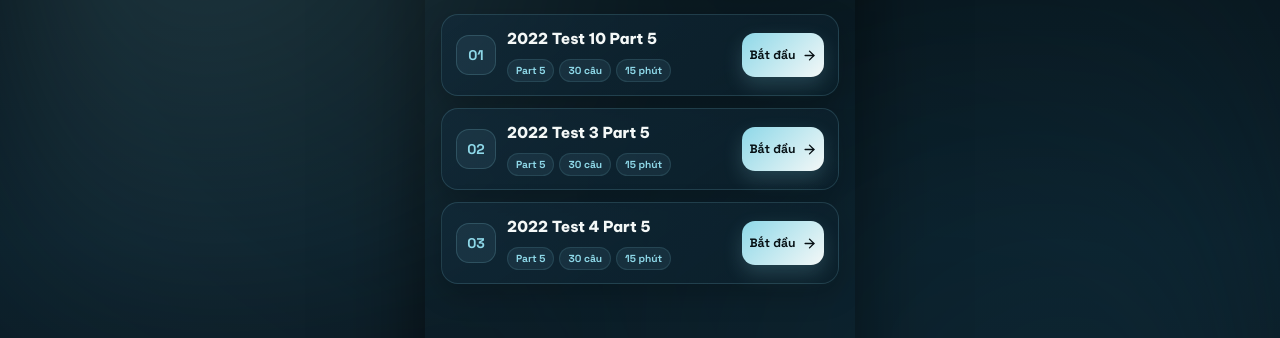
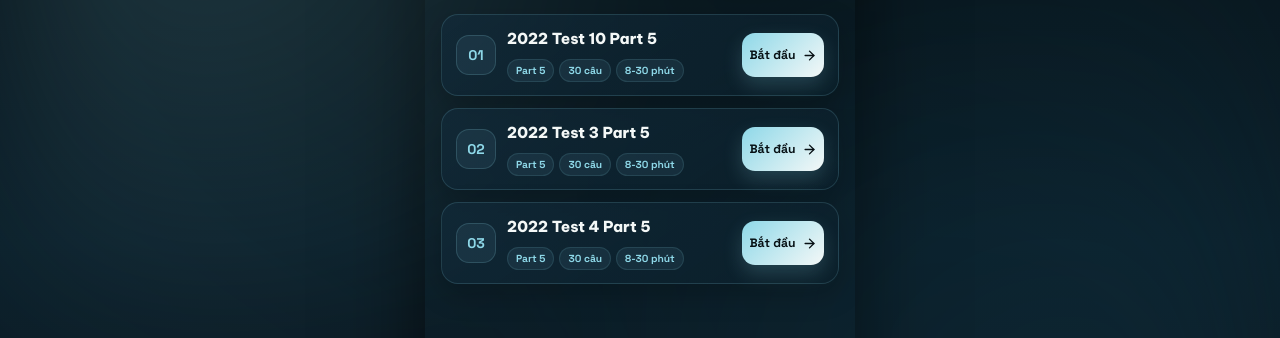
Before and after one commit to tuvyyy/CalmReadingTracker, a React (Vite) app: page /tests in a window 1280 px wide. Shown: the part 237-575 px from the top of the page. Built offline with nearby package versions, Linux system fonts and the light colour scheme.

Commit message:
Improve practice timer flow

```diff
--- a/src/pages/PracticePage.tsx
+++ b/src/pages/PracticePage.tsx
@@ -23,6 +23,7 @@ interface ResultData {
 }
 
 const LETTERS: Letter[] = ['A', 'B', 'C', 'D'];
+const PART5_TIME_OPTIONS = [8, 12, 15, 20, 25, 30] as const;
 const TOTAL   = 100;
 const START_Q = 101;
 
@@ -34,6 +35,11 @@ function getPart(n: number): 5 | 6 | 7 {
 
 function fmt(s: number) {
   return `${String(Math.floor(s / 60)).padStart(2, '0')}:${String(s % 60).padStart(2, '0')}`;
+}
+
+function getPart5Minutes(raw: string | null) {
+  const minutes = Number(raw);
+  return PART5_TIME_OPTIONS.includes(minutes as typeof PART5_TIME_OPTIONS[number]) ? minutes : 15;
 }
 
 interface AnswerRowProps {
@@ -299,14 +305,15 @@ export default function PracticePage() {
 
   const [searchParams] = useSearchParams();
   const partParam = searchParams.get('part') || (hasQuestionSet ? '5' : 'all'); // 'all' | '5' | '6' | '7'
+  const minutesParam = searchParams.get('minutes');
 
   // Determine active questions range
   const activeRange = useMemo(() => {
-    if (partParam === '5') return { start: 101, end: 130, total: 30, limitSecs: 15 * 60 };
+    if (partParam === '5') return { start: 101, end: 130, total: 30, limitSecs: getPart5Minutes(minutesParam) * 60 };
     if (partParam === '6') return { start: 131, end: 146, total: 16, limitSecs: 10 * 60 };
     if (partParam === '7') return { start: 147, end: 200, total: 54, limitSecs: 50 * 60 };
     return { start: 101, end: 200, total: 100, limitSecs: 75 * 60 };
-  }, [partParam]);
+  }, [partParam, minutesParam]);
 
   const [answers, setAnswers] = useState<QA[]>(() =>
     Array.from({ length: TOTAL }, (_, i) => ({ questionNo: START_Q + i, selected: null }))
@@ -315,26 +322,33 @@ export default function PracticePage() {
   const [submitted, setSubmitted] = useState(false);
   const [result,    setResult]    = useState<ResultData | null>(null);
   const [showWrongOnly, setShowWrongOnly] = useState(false);
+  const [showTimeUp, setShowTimeUp] = useState(false);
   const questionRefs = useRef<Record<number, HTMLDivElement | null>>({});
 
   // Synchronize initial timer limit on range load
   useEffect(() => {
     setTimeLeft(activeRange.limitSecs);
     setShowWrongOnly(false);
+    setShowTimeUp(false);
   }, [activeRange]);
 
   useEffect(() => {
-    if (submitted) return;
+    if (submitted || showTimeUp || timeLeft <= 0) return;
     const id = setInterval(() =>
       setTimeLeft(t => {
-        if (t <= 1) { clearInterval(id); doSubmit(); return 0; }
+        if (t <= 1) {
+          clearInterval(id);
+          setShowTimeUp(true);
+          return 0;
+        }
         return t - 1;
       }), 1000);
     return () => clearInterval(id);
-  }, [submitted]); // eslint-disable-line
+  }, [submitted, showTimeUp, timeLeft]);
 
   const doSubmit = useCallback(() => {
     setSubmitted(true);
+    setShowTimeUp(false);
     let correct = 0;
     const p5 = { correct: 0, total: partParam === '5' ? 30 : 0 };
     const p6 = { correct: 0, total: partParam === '6' ? 16 : 0 };
@@ -422,6 +436,7 @@ export default function PracticePage() {
     setSubmitted(false);
     setResult(null);
     setShowWrongOnly(false);
+    setShowTimeUp(false);
     setTimeLeft(activeRange.limitSecs);
 
     window.setTimeout(() => {
@@ -522,7 +537,7 @@ export default function PracticePage() {
 
           <span className="practice-title">{title}</span>
 
-          <div className={`timer-pill${danger ? ' danger' : warn ? ' warn' : ''}`}>
+          <div className={`timer-pill${timeLeft === 0 ? ' expired' : danger ? ' danger' : warn ? ' warn' : ''}`}>
             {fmt(timeLeft)}
           </div>
         </div>
@@ -648,6 +663,41 @@ export default function PracticePage() {
         </div>
       )}
 
+      {showTimeUp && !submitted && (
+        <div className="modal-overlay" onClick={() => setShowTimeUp(false)}>
+          <div className="modal-sheet" onClick={e => e.stopPropagation()} style={{ minHeight: 'auto', paddingBottom: 28 }}>
+            <div className="modal-handle" />
+            <h3 style={{ fontFamily: 'var(--font-display)', fontSize: '1.35rem', color: 'var(--foam)', textAlign: 'center', marginBottom: 10 }}>
+              {lang === 'vi' ? 'Hết thời gian' : 'Time is up'}
+            </h3>
+            <p style={{ fontSize: '0.82rem', color: 'var(--silver)', textAlign: 'center', marginBottom: 22, lineHeight: 1.6 }}>
+              {lang === 'vi'
+                ? 'Bài chưa tự nộp. Bạn có thể xem lại đáp án đã chọn rồi bấm Chấm bài khi sẵn sàng.'
+                : 'Your answers were not submitted automatically. Review your choices, then submit when ready.'}
+            </p>
+            <div style={{ display: 'flex', gap: 12 }}>
+              <button
+                className="btn-secondary"
+                style={{ flex: 1, justifyContent: 'center' }}
+                onClick={() => setShowTimeUp(false)}
+              >
+                {lang === 'vi' ? 'Xem lại bài' : 'Review'}
+              </button>
+              <button
+                className="btn-primary"
+                style={{ flex: 1, justifyContent: 'center' }}
+                onClick={() => {
+                  setShowTimeUp(false);
+                  doSubmit();
+                }}
+              >
+                {lang === 'vi' ? 'Nộp bài' : 'Submit'}
+              </button>
+            </div>
+          </div>
+        </div>
+      )}
+
       {/* ── Result sheet ── */}
       {result && (
         <ResultSheet
--- a/src/pages/TestsPage.tsx
+++ b/src/pages/TestsPage.tsx
@@ -13,6 +13,8 @@ import { useLang } from '../i18n/LangContext';
 import { dbService } from '../services/dbService';
 import { SYLLABUS_DAYS } from '../services/syllabusData';
 
+const PART5_TIME_OPTIONS = [8, 12, 15, 20, 25, 30];
+
 export default function TestsPage() {
   const nav = useNavigate();
   const location = useLocation();
@@ -24,6 +26,7 @@ export default function TestsPage() {
 
   // States for Modals
   const [activeSetupId, setActiveSetupId] = useState<string | null>(null);
+  const [selectedDuration, setSelectedDuration] = useState(15);
 
   // Syllabus calculation metrics
   const completedSyllabusDays = useMemo(() => {
@@ -124,7 +127,7 @@ export default function TestsPage() {
               tests.map((testItem, i) => {
                 const hasKey = dbService.hasAnswerKey(testItem.id);
                 const totalCount = testItem.totalCount || (testItem.part === '5' ? 30 : 100);
-                const duration = testItem.part === '5' ? 15 : 75;
+                const duration = testItem.part === '5' ? '8-30' : '75';
                 const partLabel = testItem.part && testItem.part !== 'all' ? `Part ${testItem.part}` : 'Full Test';
 
                 return (
@@ -422,18 +425,53 @@ export default function TestsPage() {
               </div>
             )}
 
+            {selectedTest.part === '5' ? (
+              <div className="practice-setup-panel">
+                <div style={{ textAlign: 'left' }}>
+                  <div style={{ fontSize: '0.92rem', fontWeight: 800, color: 'var(--foam)' }}>
+                    {lang === 'vi' ? 'Luyện Part 5 (30 câu)' : 'Part 5 Only (30 q)'}
+                  </div>
+                  <div style={{ fontSize: '0.72rem', color: 'var(--silver)', marginTop: 3 }}>
+                    {lang === 'vi' ? 'Chọn thời gian làm bài' : 'Choose your practice timer'}
+                  </div>
+                </div>
+
+                <div className="time-choice-grid" aria-label="Chọn thời gian làm bài">
+                  {PART5_TIME_OPTIONS.map(minutes => (
+                    <button
+                      key={minutes}
+                      type="button"
+                      className={`time-choice${selectedDuration === minutes ? ' active' : ''}`}
+                      onClick={() => setSelectedDuration(minutes)}
+                    >
+                      {minutes}
+                      <span>{lang === 'vi' ? 'phút' : 'min'}</span>
+                    </button>
+                  ))}
+                </div>
+
+                <button
+                  className="btn-primary"
+                  disabled={!isTestCustom}
+                  style={{ width: '100%', justifyContent: 'center' }}
+                  onClick={() => {
+                    if (!isTestCustom) return;
+                    setActiveSetupId(null);
+                    nav(`/practice/${selectedTest.id}?part=5&minutes=${selectedDuration}`);
+                  }}
+                >
+                  {lang === 'vi' ? `Bắt đầu · ${selectedDuration} phút` : `Start · ${selectedDuration} min`}
+                  <ArrowRight size={15} strokeWidth={2.4} />
+                </button>
+              </div>
+            ) : (
               <div style={{ display: 'flex', flexDirection: 'column', gap: 10, marginBottom: 14 }}>
-              {(selectedTest.part === '5'
-                ? [
-                  { partKey: '5', titleVi: 'Luyện Part 5 (30 câu)', titleEn: 'Part 5 Only (30 q)', descVi: '15 phút · Câu đơn ngắn · Có giải thích chi tiết', descEn: '15 mins · Incomplete Sentences · Detailed explanations' },
-                ]
-                : [
+                {[
                   { partKey: 'all', titleVi: 'Full Test (100 câu)', titleEn: 'Full Test (100 q)', descVi: '75 phút · Làm cả 3 part', descEn: '75 mins · Parts 5, 6, 7' },
                   { partKey: '5', titleVi: 'Luyện Part 5 (30 câu)', titleEn: 'Part 5 Only (30 q)', descVi: '15 phút · Câu đơn ngắn', descEn: '15 mins · Incomplete Sentences' },
                   { partKey: '6', titleVi: 'Luyện Part 6 (16 câu)', titleEn: 'Part 6 Only (16 q)', descVi: '10 phút · Điền đoạn văn', descEn: '10 mins · Text Completion' },
                   { partKey: '7', titleVi: 'Luyện Part 7 (54 câu)', titleEn: 'Part 7 Only (54 q)', descVi: '50 phút · Đọc hiểu văn bản', descEn: '50 mins · Reading Comprehension' },
-                ]
-              ).map(({ partKey, titleVi, titleEn, descVi, descEn }) => {
+                ].map(({ partKey, titleVi, titleEn, descVi, descEn }) => {
                   const displayTitle = lang === 'vi' ? titleVi : titleEn;
                   const displayDesc = lang === 'vi' ? descVi : descEn;
 
@@ -489,6 +527,7 @@ export default function TestsPage() {
                   );
                 })}
               </div>
+            )}
 
             <button
               className="btn-secondary"
--- a/src/styles/globals.css
+++ b/src/styles/globals.css
@@ -138,6 +138,7 @@ p {
 }
 
 .practice-screen {
+  --practice-header-h: 128px;
   width: 100%;
   max-width: 430px;
   min-height: 100vh;
@@ -207,11 +208,13 @@ p {
 }
 
 .practice-header {
-  position: sticky;
+  position: fixed;
   top: 0;
-  z-index: 300;
-  width: 100%;
-  max-width: 100%;
+  left: 50%;
+  transform: translateX(-50%);
+  z-index: 700;
+  width: min(100%, 430px);
+  max-width: 430px;
   overflow: hidden;
   background: rgba(7, 16, 20, 0.88);
   backdrop-filter: blur(24px);
@@ -882,6 +885,12 @@ p {
   color: var(--danger);
 }
 
+.timer-pill.expired {
+  background: rgba(255, 139, 139, 0.12);
+  border-color: rgba(255, 139, 139, 0.35);
+  color: var(--danger);
+}
+
 .practice-header__row2 {
   display: flex;
   align-items: center;
@@ -994,7 +1003,7 @@ p {
   width: 100%;
   max-width: 100%;
   overflow-x: hidden;
-  padding: 16px 14px calc(132px + env(safe-area-inset-bottom));
+  padding: calc(var(--practice-header-h) + 14px) 14px calc(132px + env(safe-area-inset-bottom));
 }
 
 .answer-sheet-card {
@@ -1524,6 +1533,53 @@ p {
   font-size: 0.72rem;
   font-style: normal;
   font-weight: 700;
+}
+
+.practice-setup-panel {
+  display: flex;
+  flex-direction: column;
+  gap: 14px;
+  margin-bottom: 14px;
+}
+
+.time-choice-grid {
+  display: grid;
+  grid-template-columns: repeat(3, 1fr);
+  gap: 8px;
+}
+
+.time-choice {
+  min-height: 54px;
+  border-radius: 15px;
+  border: 1px solid rgba(255, 255, 255, 0.08);
+  background: rgba(255, 255, 255, 0.04);
+  color: var(--foam);
+  display: inline-flex;
+  flex-direction: column;
+  align-items: center;
+  justify-content: center;
+  font-family: var(--font-label);
+  font-size: 1rem;
+  font-weight: 900;
+  gap: 1px;
+}
+
+.time-choice span {
+  color: var(--silver);
+  font-size: 0.6rem;
+  font-weight: 800;
+  text-transform: uppercase;
+}
+
+.time-choice.active {
+  background: linear-gradient(135deg, var(--aqua) 0%, var(--foam) 100%);
+  color: var(--ink);
+  border-color: transparent;
+  box-shadow: 0 10px 24px rgba(142, 216, 232, 0.22);
+}
+
+.time-choice.active span {
+  color: rgba(7, 16, 20, 0.72);
 }
 
 .vocab-card__word {
```
Lines whose indentation alone changed are shown as unchanged.
